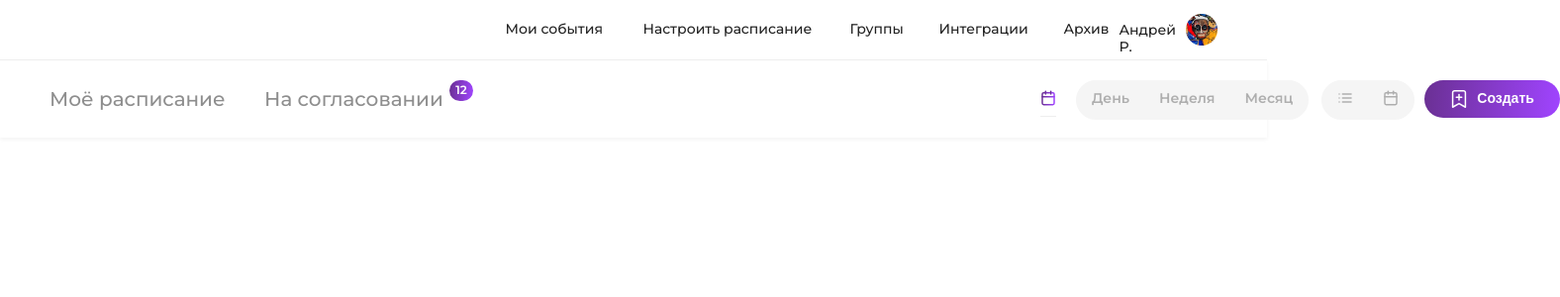
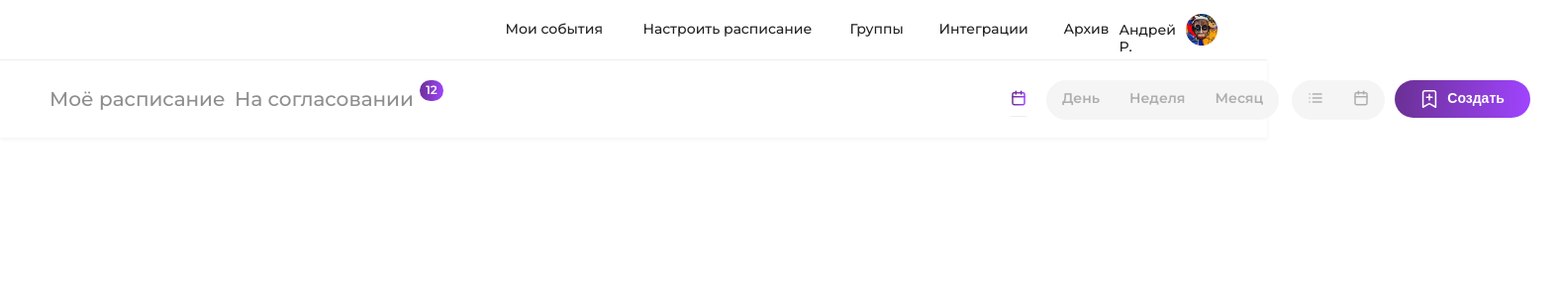
Before and after one commit to Mirogaz/layoutCommunication, a Vue app: page / in a window 1280 px wide. Shown: the top 300 px of the page at 99% size, 1576 px wide, since content can reach past the window. Built offline with nearby package versions, Linux system fonts and the light colour scheme.

Commit message:
Add routing and keyup

```diff
--- a/src/App.vue
+++ b/src/App.vue
@@ -2,6 +2,7 @@
   <div id='app'>
     <Header />
     <CardList />
+    <router-view />
   </div>
 </template>
 
--- a/src/components/InputComponent/InputComponent.vue
+++ b/src/components/InputComponent/InputComponent.vue
@@ -16,7 +16,6 @@
 export default {
     data() {
         return {
-            inputData: ''
         }
     },
     props: {
@@ -27,6 +26,8 @@ export default {
         classLabel: String,
         classText: String,
         nameInput: String
+    },
+    methods: {
     }
 }
 </script>
--- a/src/pages/ModalWindow/ModalWindow.vue
+++ b/src/pages/ModalWindow/ModalWindow.vue
@@ -5,7 +5,7 @@
                 <p class='modal__content-title-text'>Новое события</p>
             </div>
             <div class='modal__content-input'>
-                <div class='modal__content-input-title' :class='{reqiuired: requiredActive}'><InputComponent @inputData='getNameEvent' text='Название события' classInput='input__event' classLabel='label__event'/></div>
+                <div @keyup.enter='createEvent' class='modal__content-input-title' :class='{reqiuired: requiredActive}'><InputComponent @inputData='getNameEvent' text='Название события' classInput='input__event' classLabel='label__event'/></div>
                 <InputComponent @inputData='getEventDescription' text='Описание события' classInput='input__description' classLabel='label__description'/>
             </div>
             <div class='modal__content-title'>
@@ -100,7 +100,7 @@ export default {
             this.descriptionEvent = data;
         },
         createEvent: function() {
-            if(this.nameEvent === '') {
+            if(this.nameEvent === null || this.nameEvent === '') {
                 this.requiredActive = true
             }
             else {
--- a/src/pages/Navigation/Navigation.vue
+++ b/src/pages/Navigation/Navigation.vue
@@ -1,8 +1,12 @@
 <template>
     <div class='navigation'>
         <div class='navigation__title'>
-            <p class='navigation__title-item'>Моё расписание</p>
-            <p class='navigation__title-item'>На согласовании</p>
+            <router-link :to="{name:'home'}">
+                <p class='navigation__title-item'>Моё расписание</p>
+            </router-link>
+            <router-link :to="{name:'approval'}">
+                <p class='navigation__title-item'>На согласовании</p>
+            </router-link>
             <p class='navigation__title-item_notification'>12</p>
         </div>
         <div @click='getDay' class='navigation__date'>
--- a/src/pages/Navigation/NavigationStyle.scss
+++ b/src/pages/Navigation/NavigationStyle.scss
@@ -21,6 +21,10 @@
         width: 480px;
 
         margin-left: 50px;
+
+        a {
+            text-decoration: none;
+        }
 
         &-item {
             font-weight: $textWeight;
--- a/src/router/index.js
+++ b/src/router/index.js
@@ -10,6 +10,10 @@ export default new Router({
       path: "/approval",
       name: 'approval',
       component: Approval
+    },
+    {
+      path: '/',
+      name: 'home',
     }
   ]
 })
```
